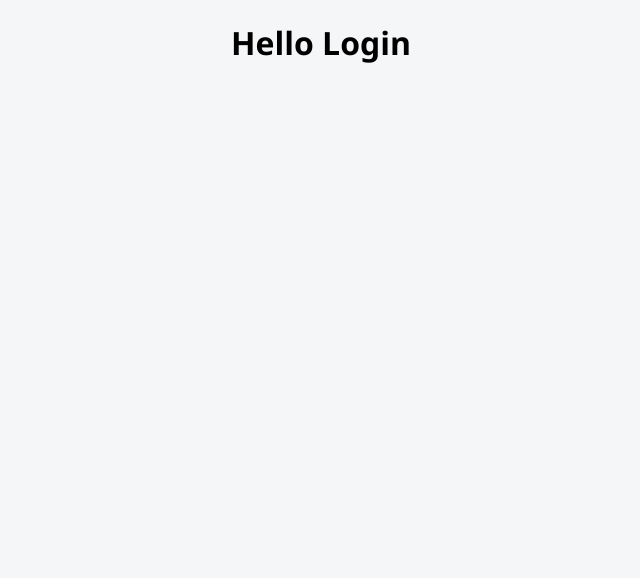
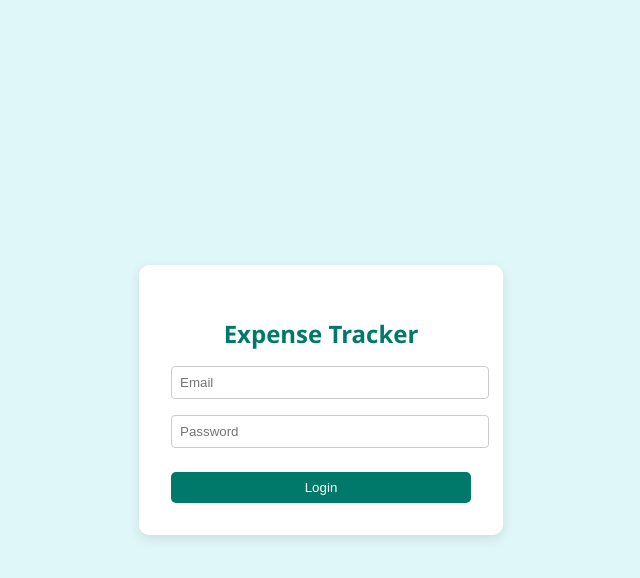
Before and after one commit to tom-samuel/expense-tracker, a React (Vite) app: page / in a window 1280 px wide. Shown: the top 578 px of the page, without its empty margins (319-959 px from the left). Built offline with nearby package versions, Linux system fonts and the light colour scheme.

Commit message:
Update LoginForm.jsx

```diff
--- a/src/components/LoginForm.jsx
+++ b/src/components/LoginForm.jsx
@@ -1,5 +1,58 @@
-function LoginForm() {
-  return <h1 style={{textAlign: "center"}}>Hello Login</h1>;
+import React, { useState } from "react";
+
+function LoginForm({ onLogin }) {
+  const [email, setEmail] = useState("");
+  const [password, setPassword] = useState("");
+
+  const handleSubmit = (e) => {
+    e.preventDefault();
+    if (email && password) onLogin(true);
+  };
+
+  return (
+    <div style={{
+      display: "flex",
+      justifyContent: "center",
+      alignItems: "center",
+      height: "100vh",
+      backgroundColor: "#e0f7fa"
+    }}>
+      <form
+        onSubmit={handleSubmit}
+        style={{
+          background: "#fff",
+          padding: "2rem",
+          borderRadius: "10px",
+          boxShadow: "0 4px 12px rgba(0,0,0,0.1)",
+          width: "300px",
+          textAlign: "center"
+        }}
+      >
+        <h2 style={{ marginBottom: "1rem", color: "#00796b" }}>Expense Tracker</h2>
+        <input
+          type="email"
+          placeholder="Email"
+          value={email}
+          onChange={e => setEmail(e.target.value)}
+          style={{ width: "100%", marginBottom: "1rem", padding: "0.5rem" }}
+        />
+        <input
+          type="password"
+          placeholder="Password"
+          value={password}
+          onChange={e => setPassword(e.target.value)}
+          style={{ width: "100%", marginBottom: "1.5rem", padding: "0.5rem" }}
+        />
+        <button type="submit" style={{
+          width: "100%",
+          padding: "0.5rem",
+          backgroundColor: "#00796b",
+          color: "#fff",
+          borderRadius: "5px"
+        }}>Login</button>
+      </form>
+    </div>
+  );
 }
 
 export default LoginForm;
```
